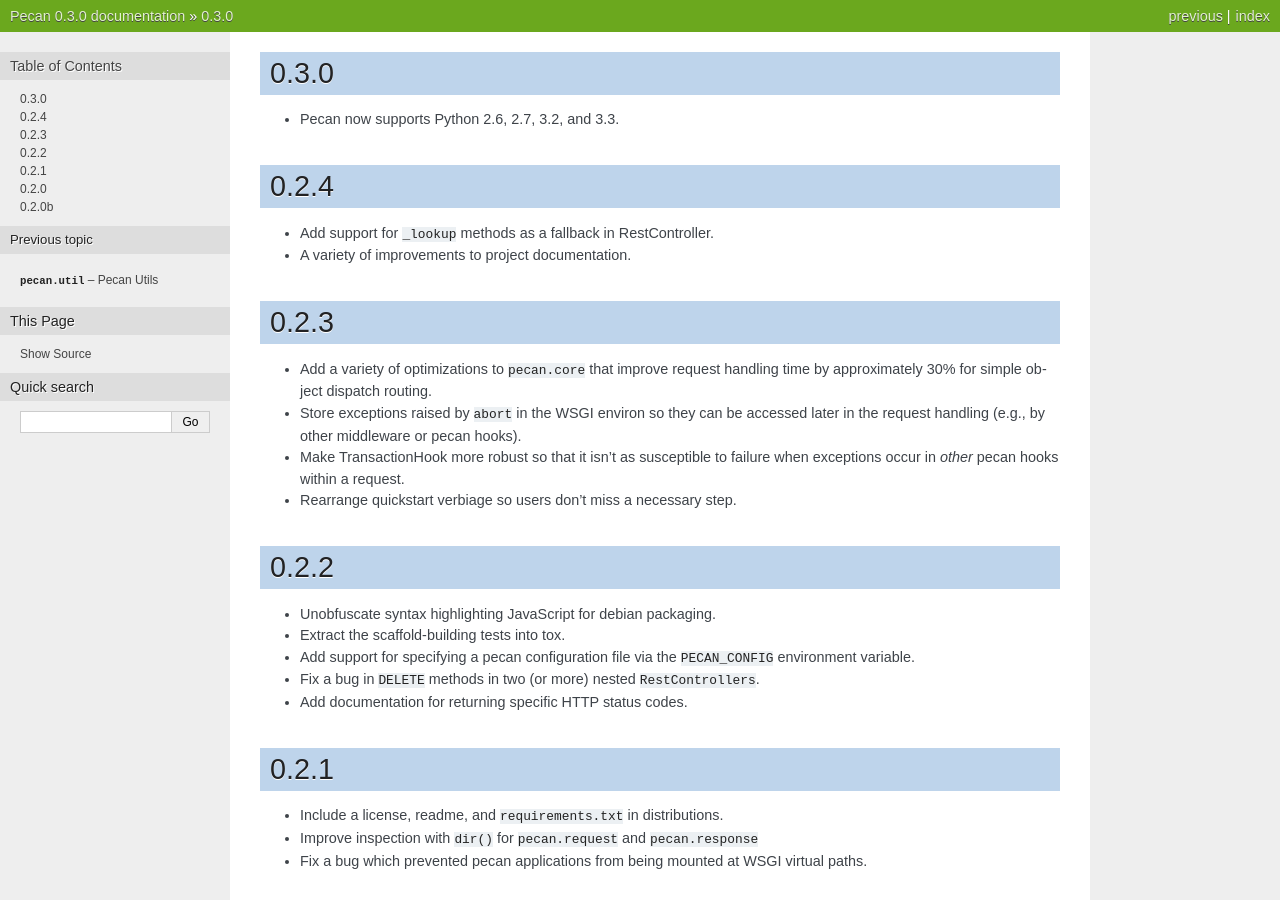
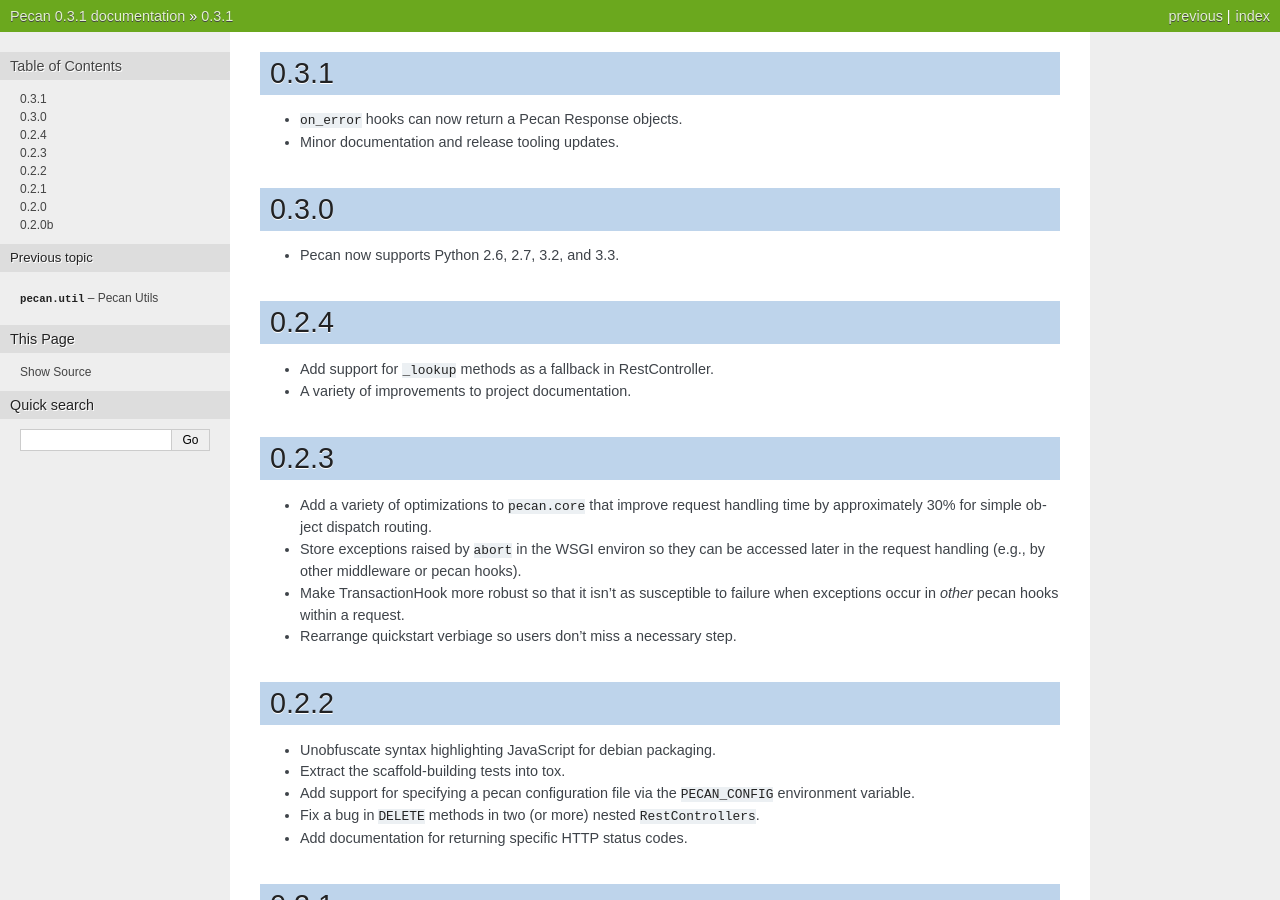
Before and after one commit to stackforge/pecan, a Sphinx documentation site: the page built from docs/source/changes.rst, in a window 1280 px wide and 900 px high. Built offline with Sphinx 7.4.7, drawn with Linux system fonts in a browser that asks for light colours; some of the changed text lies outside the part shown.

Commit message:
Version increment.

```diff
--- a/docs/source/changes.rst
+++ b/docs/source/changes.rst
@@ -1,3 +1,8 @@
+0.3.1
+=====
+* ``on_error`` hooks can now return a Pecan Response objects.
+* Minor documentation and release tooling updates.
+
 0.3.0
 =====
 * Pecan now supports Python 2.6, 2.7, 3.2, and 3.3.
--- a/setup.py
+++ b/setup.py
@@ -2,7 +2,7 @@
 
 from setuptools import setup, find_packages
 
-version = '0.3.0'
+version = '0.3.1'
 
 #
 # determine requirements
```
